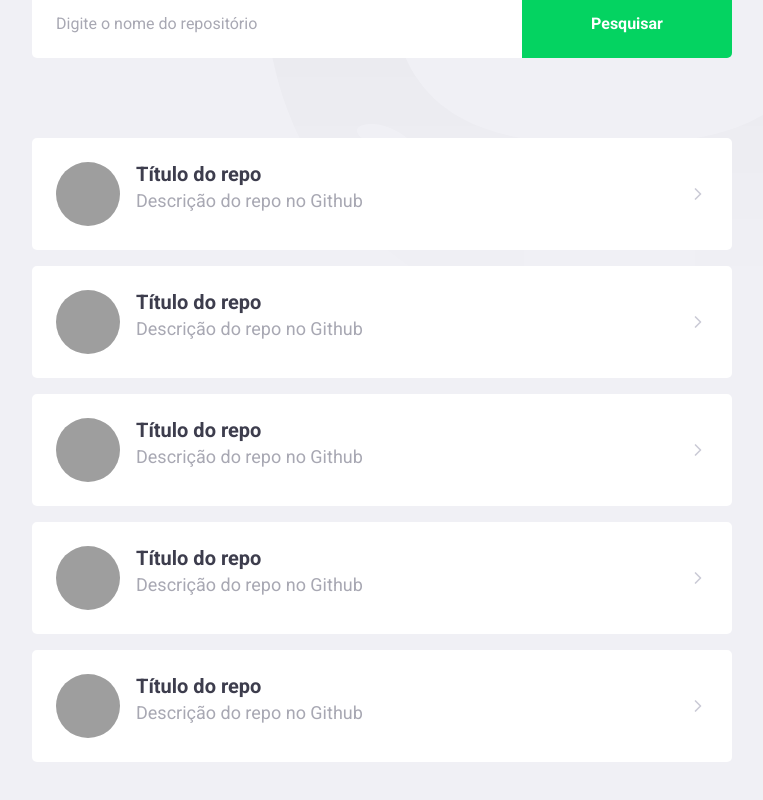
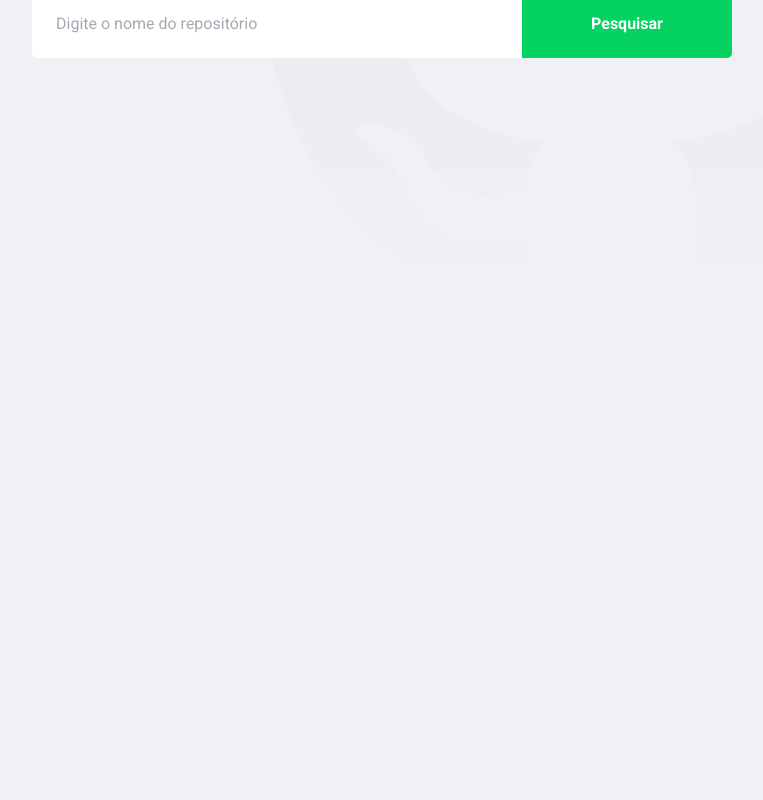
Before and after one commit to thiagomurtinho/github-explorer, a React (Create React App) app: page / in a window 1280 px wide. Shown: the part 320-1120 px from the top of the page, without its empty margins (148-911 px from the left). After the commit the page ends 800 px from the top, so only its background shows below. Built offline with nearby package versions, Linux system fonts and the light colour scheme; grey boxes are pictures that could not be loaded.

Commit message:
feat: :sparkles: Connecting an API
Axios installing and configuring, using setState for dat control, creating map to return items on dashboard.

```diff
--- a/package.json
+++ b/package.json
@@ -12,6 +12,7 @@
     "@types/react-dom": "^17.0.0",
     "@typescript-eslint/eslint-plugin": "^4.17.0",
     "@typescript-eslint/parser": "^4.17.0",
+    "axios": "^0.21.1",
     "eslint-config-airbnb": "^18.2.1",
     "eslint-plugin-import": "^2.22.1",
     "eslint-plugin-jsx-a11y": "^6.4.1",
--- a/src/pages/Dashboard/index.tsx
+++ b/src/pages/Dashboard/index.tsx
@@ -1,77 +1,64 @@
-import React from 'react';
+import React, { useState, FormEvent } from 'react';
 import { FiChevronRight } from 'react-icons/fi';
 
+import api from '../../services/api';
 import logoImg from '../../assets/logo.svg';
 import { Title, Form, Repositories } from './styles';
 
+interface Repository {
+  full_name: string;
+  description: string;
+  owner: {
+    login: string;
+    avatar_url: string;
+  };
+}
+
 const Dashboard: React.FC = () => {
+  const [newRepo, setNewRepo] = useState('');
+  const [repositories, setRepositories] = useState<Repository[]>([]);
+
+  async function handleAddRepository(
+    event: FormEvent<HTMLFormElement>,
+  ): Promise<void> {
+    event.preventDefault();
+
+    const response = await api.get<Repository>(`repos/${newRepo}`);
+
+    const repository = response.data;
+    setRepositories([...repositories, repository]);
+
+    setNewRepo('');
+  }
+
   return (
     <>
       <img src={logoImg} alt="Github Explorer Logo" />
       <Title>Explore repositórios no Github</Title>
 
-      <Form action="">
-        <input placeholder="Digite o nome do repositório" />
+      <Form onSubmit={handleAddRepository}>
+        <input
+          value={newRepo}
+          onChange={e => setNewRepo(e.target.value)}
+          placeholder="Digite o nome do repositório"
+        />
         <button type="submit">Pesquisar</button>
       </Form>
 
       <Repositories>
-        <a href="https://">
+        {repositories.map(repository => (
+          <a key={repository.full_name} href="https://">
             <img
-            src="https://avatars.githubusercontent.com/u/12580485?s=460&u=cd3ae5a76b8402fd45c4d29f8bd837e48865d928&v=4"
-            alt="Foto de Perfil"
+              src={repository.owner.avatar_url}
+              alt={repository.owner.login}
             />
             <div>
-            <strong>Título do repo</strong>
-            <p>Descrição do repo no Github</p>
+              <strong>{repository.full_name}</strong>
+              <p>{repository.description}</p>
             </div>
             <FiChevronRight size={20} />
           </a>
-
-        <a href="https://">
-          <img
-            src="https://avatars.githubusercontent.com/u/12580485?s=460&u=cd3ae5a76b8402fd45c4d29f8bd837e48865d928&v=4"
-            alt="Foto de Perfil"
-          />
-          <div>
-            <strong>Título do repo</strong>
-            <p>Descrição do repo no Github</p>
-          </div>
-          <FiChevronRight size={20} />
-        </a>
-        <a href="https://">
-          <img
-            src="https://avatars.githubusercontent.com/u/12580485?s=460&u=cd3ae5a76b8402fd45c4d29f8bd837e48865d928&v=4"
-            alt="Foto de Perfil"
-          />
-          <div>
-            <strong>Título do repo</strong>
-            <p>Descrição do repo no Github</p>
-          </div>
-          <FiChevronRight size={20} />
-        </a>
-        <a href="https://">
-          <img
-            src="https://avatars.githubusercontent.com/u/12580485?s=460&u=cd3ae5a76b8402fd45c4d29f8bd837e48865d928&v=4"
-            alt="Foto de Perfil"
-          />
-          <div>
-            <strong>Título do repo</strong>
-            <p>Descrição do repo no Github</p>
-          </div>
-          <FiChevronRight size={20} />
-        </a>
-        <a href="https://">
-          <img
-            src="https://avatars.githubusercontent.com/u/12580485?s=460&u=cd3ae5a76b8402fd45c4d29f8bd837e48865d928&v=4"
-            alt="Foto de Perfil"
-          />
-          <div>
-            <strong>Título do repo</strong>
-            <p>Descrição do repo no Github</p>
-          </div>
-          <FiChevronRight size={20} />
-        </a>
+        ))}
       </Repositories>
     </>
   );
--- a/src/pages/Dashboard/styles.ts
+++ b/src/pages/Dashboard/styles.ts
@@ -79,7 +79,8 @@
     }
 
     div {
-      margin-left: 16px;
+      margin: 0 16px;
+      flex: 1;
 
       strong {
         font-size: 20px;
--- /dev/null
+++ b/src/services/api.ts
@@ -0,0 +1,7 @@
+import axios from 'axios';
+
+const api = axios.create({
+  baseURL: 'https://api.github.com',
+});
+
+export default api;
```
Also changed, not shown: .eslintrc.json, 1 other file (tests, documents, lock files or other folders). Lines whose indentation alone changed are shown as unchanged.
